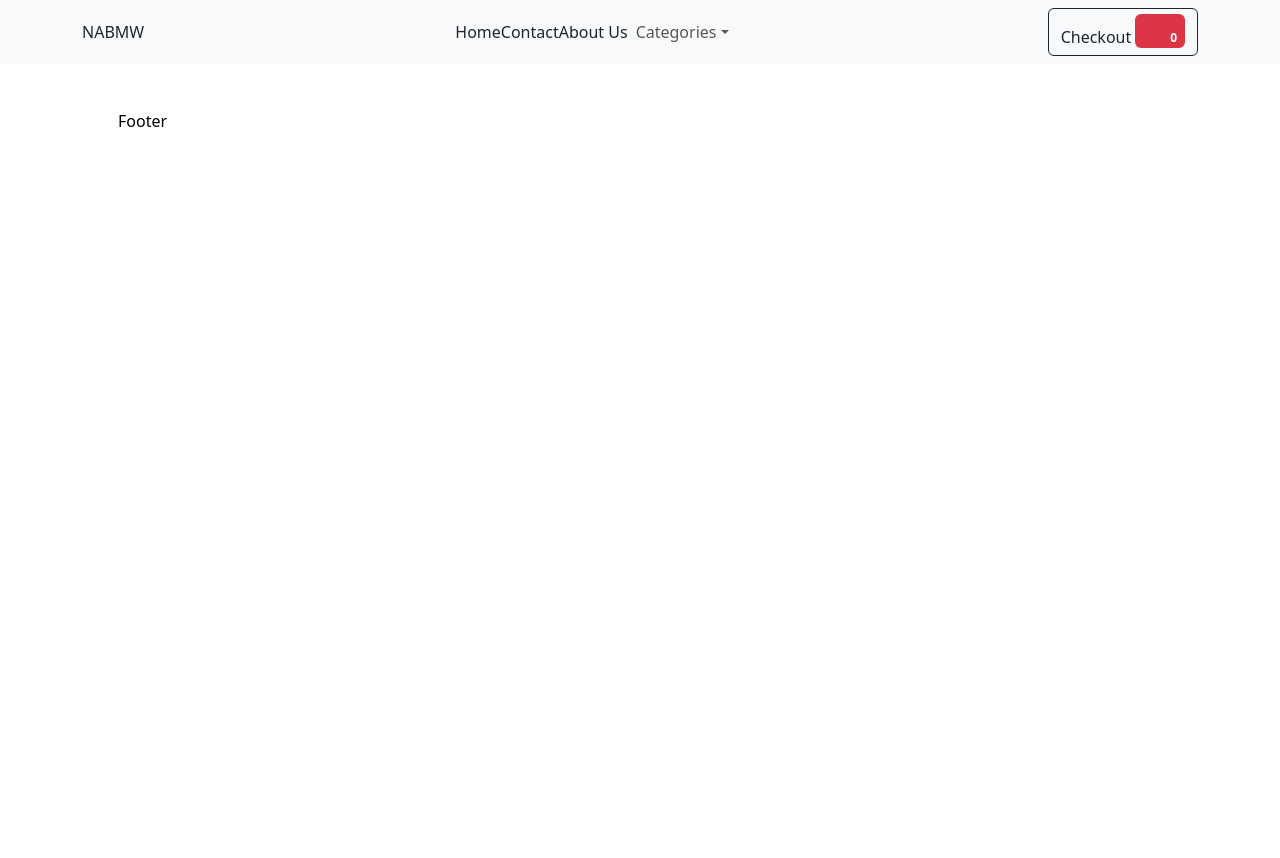
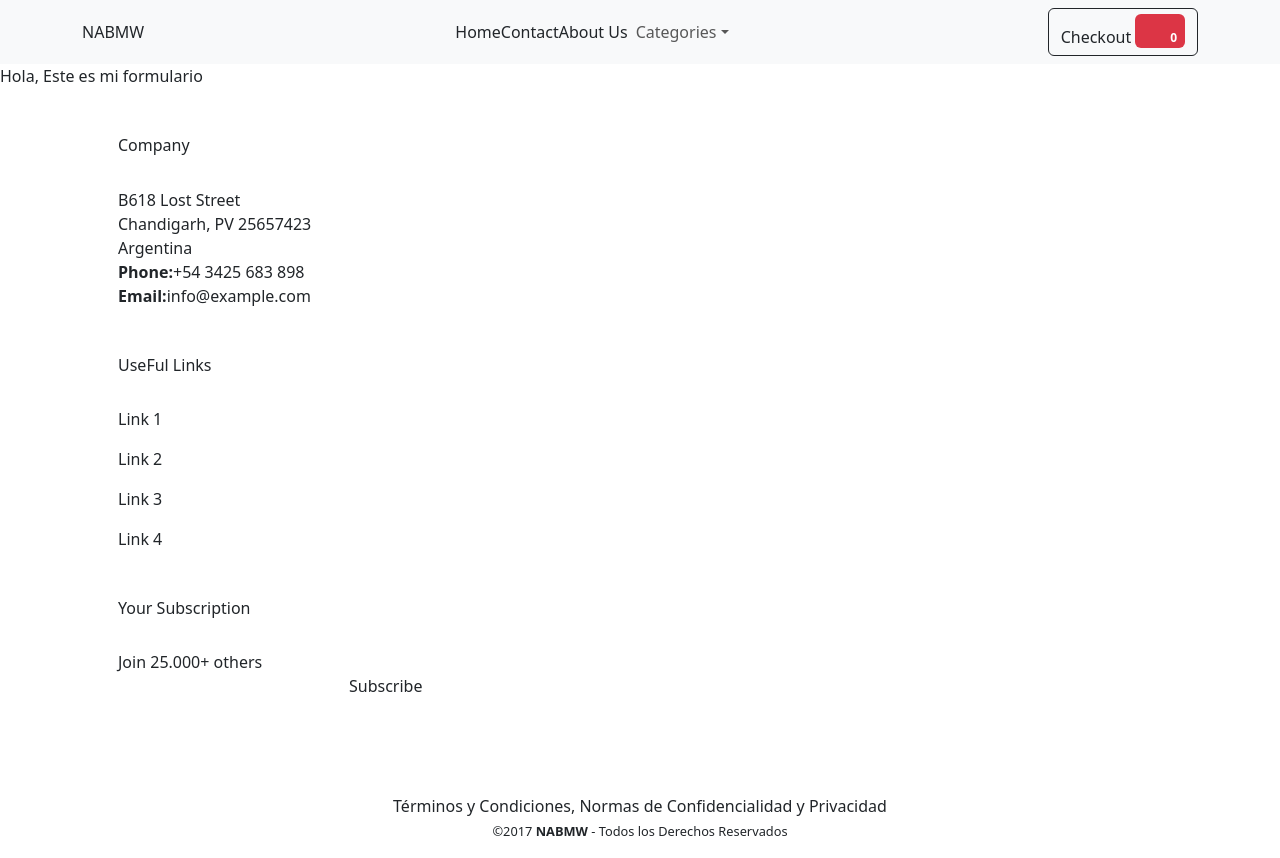
Before and after one commit to IsmaelUriarte/PreEntrega1-Uriarte, a React (Vite) app: page /contacto in a window 1280 px wide. Before the commit the page ends 800 px from the top, so only its background shows below. Built offline with nearby package versions, Linux system fonts and the light colour scheme; no server answers; the database is empty; some icons are missing.

Commit message:
realize cambios y agregue page contacto y footer

```diff
--- a/src/App.jsx
+++ b/src/App.jsx
@@ -5,14 +5,14 @@ import ItemDetailContainer from './components/ItemDetailContainer/ItemDetailCont
 import Nosotros from './pages/Nosotros';
 import { BrowserRouter, Route, Routes } from 'react-router-dom';
 import FooterComponent from './components/FooterComponents/FooterComponent';
-import HomeComponent from './components/HomeComponent/HomeComponent';
+
 
 //Importación de estilos de boostrap.
 // PascaleCase <- para los componentes
 // camelCase <- para todo lo demas
 import 'bootstrap/dist/css/bootstrap.min.css';
-import { ContactComponent } from './components/ContactComponent/ContactComponent';
 import ProductsListContainer from './components/ItemListContainer/ProductsListContainer';
+import Contacto from './pages/Contacto';
 
 
   const App = () => {
@@ -35,7 +35,7 @@ import ProductsListContainer from './components/ItemListContainer/ProductsListCo
           <Route path="/item/:id" element={<ItemDetailContainer/>} />
           <Route path="/productos/:categoria" element={<ProductsListContainer/>} />
           <Route path="/nosotros" element={<Nosotros/>} />
-          <Route/>
+          <Route path="/contacto" element={<Contacto/>} />
 
         </Routes>
 
--- a/src/components/ContactComponent/ContactComponent.jsx
+++ /dev/null
@@ -1,9 +0,0 @@
-import React from 'react'
-
-export const ContactComponent = () => {
-  return (
-    <div className="container">
-
-    </div>
-  )
-}
--- a/src/components/FooterComponents/FooterComponent.jsx
+++ b/src/components/FooterComponents/FooterComponent.jsx
@@ -1,11 +1,51 @@
-import { ContactComponent } from "../ContactComponent/ContactComponent"
 
 const FooterComponent = () => {
   return (
-    <div>
-      <ContactComponent />
-        <div className="container bg-white p-5 text-white">
-            <h1 className="text-black">Footer</h1>
+    <div className=" w-full mt-10">
+        <div className="container max-w-7xl mx-auto bg-white px-5 pt-5 text-gray-700 shadow-xl shadow-black">
+          <div className="grid grid-cols-1 md:grid-cols-2 lg:grid-cols-3 gap-2 ">
+            <div className="mb-5">
+              <h4 className="text-2xl pb-2 mb-4 w-4/6 border-b-2 border-gray-700">Company</h4>
+              <p className="text-gray-500">
+                B618 Lost Street
+              </p>
+              <p className="text-gray-500 pt-2.5">
+                Chandigarh, PV 25657423
+              </p>
+              <p className="text-gray-500 pt-2.5">
+                Argentina
+              </p>
+              <p className="text-gray-500 pt-2.5">
+                <strong>Phone:</strong>+54 3425 683 898 <br />
+                <strong>Email:</strong>info@example.com
+              </p>
+
+            </div>
+
+            <div className="mb-5">
+              <h4 className="text-2xl pb-2 mb-4 w-4/6 border-b-2  border-gray-800">UseFul Links</h4>
+              <ul className="text-gray-500">
+                <li className=" border-b-2 border-gray-300 w-1/4 pl-2 mb-3">Link 1</li>
+                <li className=" border-b-2 border-gray-300 w-1/4 pl-2 mb-3">Link 2</li>
+                <li className=" border-b-2 border-gray-300 w-1/4 pl-2 mb-3">Link 3</li>
+                <li className=" border-b-2 border-gray-300 w-1/4 pl-2 mb-3">Link 4</li>
+              </ul>
+            </div>
+
+            <div className="mb-5">
+            <h4 className="text-2xl pb-2 mb-4 w-4/6 border-b-2 border-gray-700">Your Subscription</h4>
+              <p>Join 25.000+ others</p>
+              <form className="pt-2.5">
+                <input className="bg-gray-400 w-full" type="text" name="" id="" />
+                <button>Subscribe</button>
+              </form>
+            </div>
+          </div>
+        </div>
+        <div class="copy pb-3 text-center bg-gradient-to-r from-zinc-300 via-zinc-300 to-zinc-300">
+            <p class="parrafo-foter pt-5">Términos y Condiciones,
+            Normas de Confidencialidad y Privacidad</p>
+            <small>&copy;2017 <b>NABMW</b> - Todos los Derechos Reservados</small>
         </div>
     </div>
 
--- a/src/components/NavBarComponents/NavBarComponents.jsx
+++ b/src/components/NavBarComponents/NavBarComponents.jsx
@@ -21,7 +21,7 @@ const NavBarComponents = () => {
           <Nav className="mx-auto">
             <Link to="/" className='text-lg font-semibold mt-2 mr-5'>Home</Link>
 
-            <Link href="#link" className='text-lg font-semibold mt-2 mr-5'>Contact</Link>
+            <Link to="/contacto" className='text-lg font-semibold mt-2 mr-5'>Contact</Link>
 
             <Link to="/nosotros" className='text-lg font-semibold mt-2 mr-4'>About Us</Link>
 
--- a/src/pages/Contacto.jsx
+++ b/src/pages/Contacto.jsx
@@ -0,0 +1,8 @@
+
+const Contacto = () => {
+  return (
+    <div>Hola, Este es mi formulario</div>
+  )
+}
+
+export default Contacto
```
